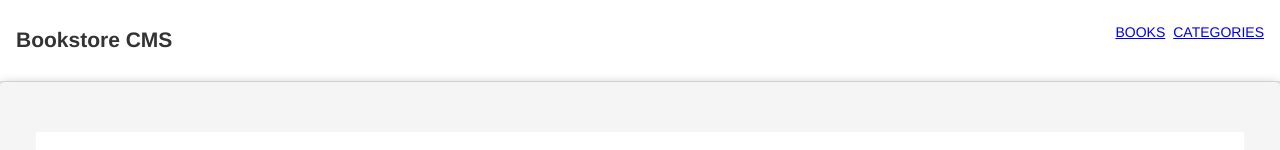
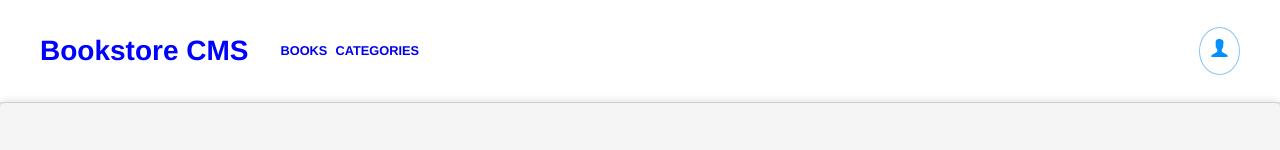
Before and after one commit to miguelesco/bookstore, a React (Create React App) app: page /#/ in a window 1280 px wide. Shown: the top 150 px of the page. Built offline with nearby package versions, Linux system fonts and the light colour scheme; no server answers.

Commit message:
navbar-ui

```diff
--- a/src/components/navbar/Navbar.jsx
+++ b/src/components/navbar/Navbar.jsx
@@ -1,7 +1,8 @@
 /* eslint-disable linebreak-style */
 import React from 'react';
 import { NavLink } from 'react-router-dom';
-import NavbarContainer from './styles';
+import NavbarContainer, { Title, RightNav, LeftNav } from './styles';
+import logo from '../../assets/images/userIcon.svg';
 
 const Navbar = () => {
   const links = [
@@ -19,16 +20,13 @@ const Navbar = () => {
 
   return (
     <NavbarContainer>
-      <h1 className="logo">
-        Bookstore CMS
-      </h1>
+      <LeftNav>
+        <Title>Bookstore CMS</Title>
         <ul>
           {links.map((link) => (
             <li key={link.id}>
               <NavLink
                 to={link.path}
-              className="link"
-              activeClassName="active-link"
                 exact
               >
                 {link.text}
@@ -36,6 +34,10 @@ const Navbar = () => {
             </li>
           ))}
         </ul>
+      </LeftNav>
+      <RightNav>
+        <img src={logo} alt="user icon" />
+      </RightNav>
     </NavbarContainer>
   );
 };
--- a/src/components/navbar/styles.js
+++ b/src/components/navbar/styles.js
@@ -1,14 +1,13 @@
 /* eslint-disable linebreak-style */
 import styled from 'styled-components';
+import { flex } from '../../styles/breakPoints';
 
 const NavbarContainer = styled.nav`
   background-color: #fff;
   border-bottom: 1px solid #e5e5e5;
   box-shadow: 0 1px 0 rgba(9, 30, 66, 0.05);
-  display: flex;
-  flex-direction: row;
-  justify-content: space-between;
-  padding: 0.5rem 1rem;
+  ${flex('row', 'center', 'space-between')};
+  padding: 0.5rem 2.5rem;
   width: 100%;
   z-index: 1;
   box-sizing: border-box;
@@ -17,7 +16,38 @@ const NavbarContainer = styled.nav`
     display: flex;
     gap: 0.5rem;
     list-style: none;
+    align-items: center;
+    li {
+      font-size: 0.8rem;
+      font-weight: 700;
+      color: #121212;
+      a {
+        text-decoration: none;
+      }
+      a:hover, a:focus, a:active {
+        color: blue;
+      }
+
+    }
   }
 `;
 
+export const Title = styled.h1`
+  color: blue;
+  font-size: 28px;
+  font-weight: 700;
+`;
+
+export const LeftNav = styled.div`
+  ${flex('row', 'center', 'flex-start')};
+  gap: 2rem;
+`;
+
+export const RightNav = styled.div`
+  border-radius: 50%;
+  border: 1px solid rgba(137, 196, 244, 1);
+  padding: 0.7rem;
+  box-sizing: border-box;
+`;
+
 export default NavbarContainer;
```
Also changed, not shown: src/assets/images/userIcon.svg (added). Lines whose indentation alone changed are shown as unchanged.
